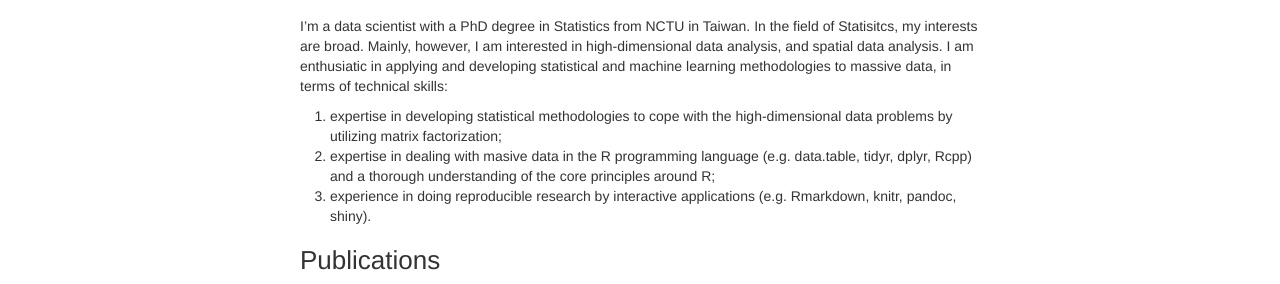
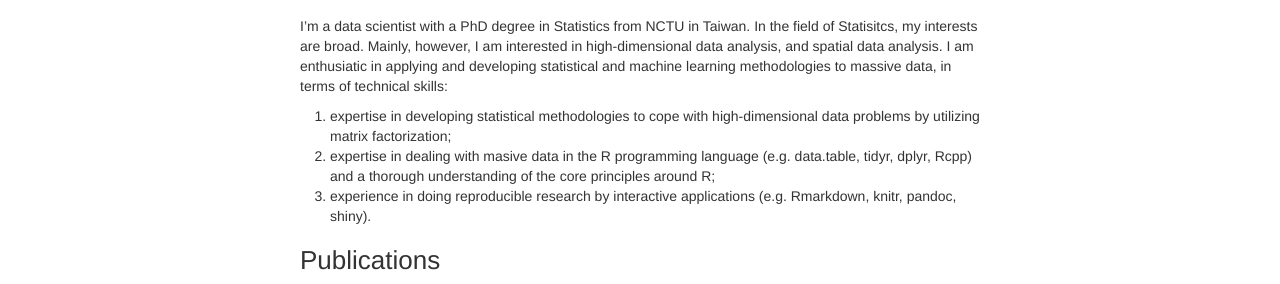
Before and after one commit to egpivo/egpivo.github.io, a Jekyll site: the page built from about.md, in a window 1280 px wide. Shown: the part 168-452 px from the top of the page. Built offline with Jekyll 4.4.1, drawn with Linux system fonts in a browser that asks for light colours; nearby versions of some CDN libraries; library files that are not in the unit come from our copies.

Commit message:
Modify contents

```diff
--- a/about.md
+++ b/about.md
@@ -7,7 +7,7 @@ permalink: /about/
 
 I’m a data scientist with a PhD degree in Statistics from NCTU in Taiwan. In the field of Statisitcs, my interests are broad. Mainly, however, I am interested in high-dimensional data analysis, and spatial data analysis. I am enthusiatic in applying and developing statistical and machine learning methodologies to massive data, in terms of technical skills:
 
-1. expertise in developing statistical methodologies to cope with the high-dimensional data problems by utilizing matrix factorization;
+1. expertise in developing statistical methodologies to cope with high-dimensional data problems by utilizing matrix factorization;
 2. expertise in dealing with masive data in the R programming language (e.g. data.table, tidyr, dplyr, Rcpp) and a thorough understanding of the core principles around R;
 3. experience in doing reproducible research by interactive applications (e.g. Rmarkdown, knitr, pandoc, shiny).
 
```
Also changed, not shown: 2 other files.
